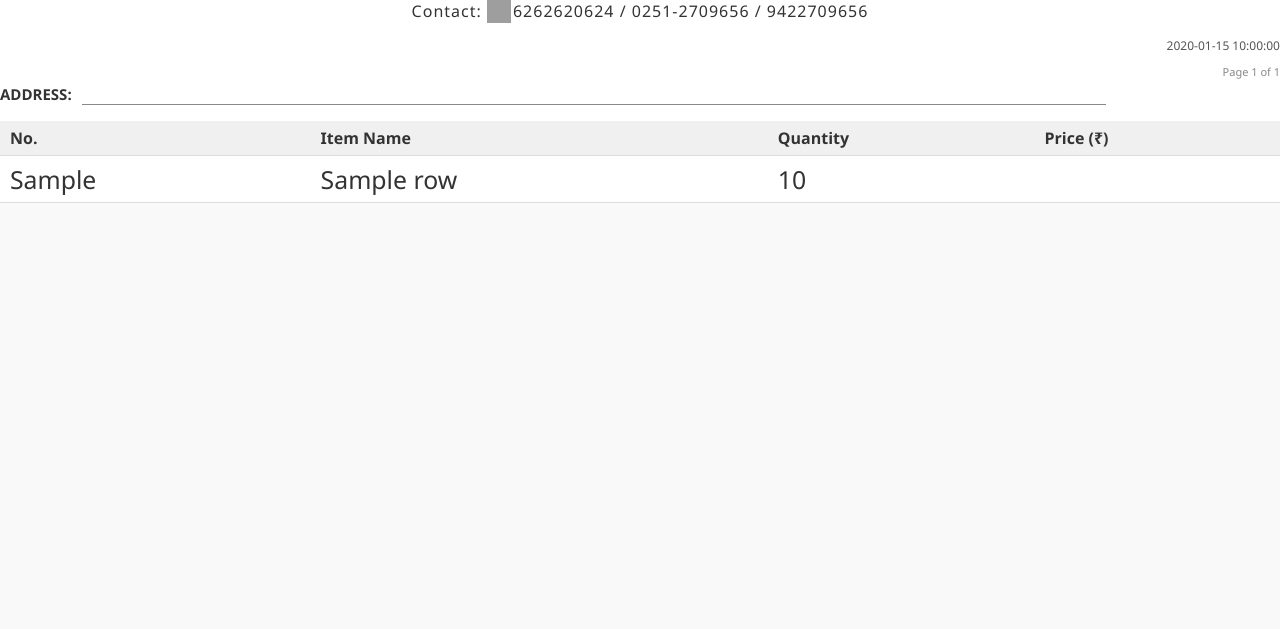
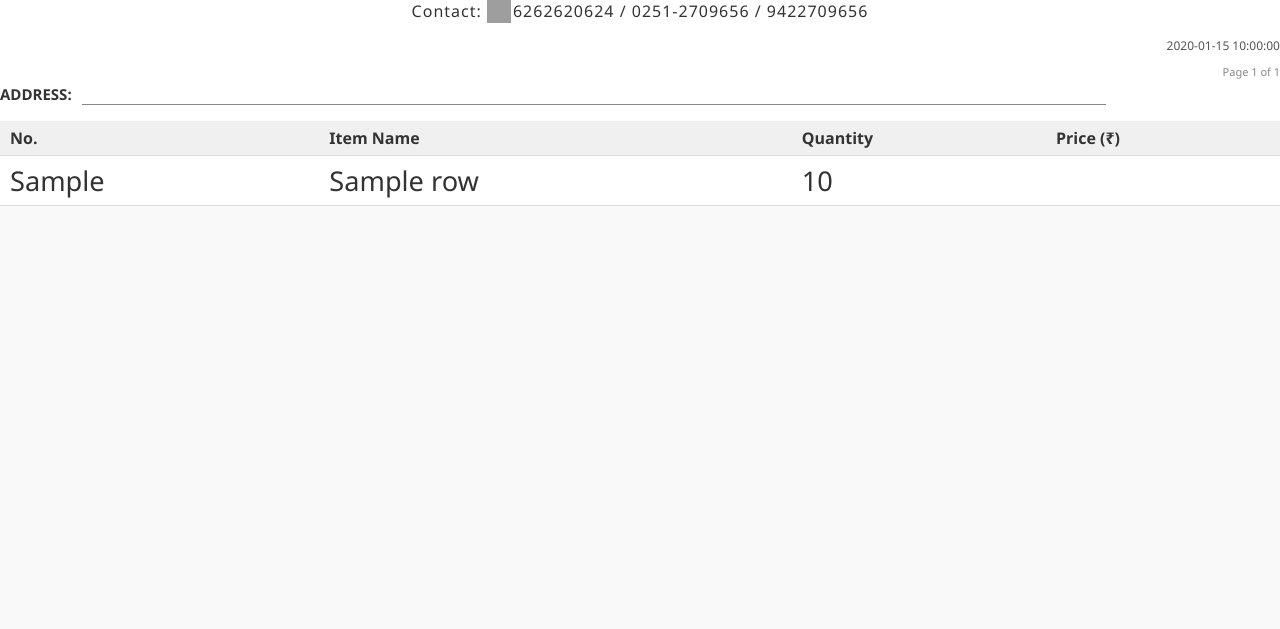
Before and after one commit to AkashKhatrii/SmartBillAgent, a Flask app: template templates/RsVegetablesReceipt.html in a window 1280 px wide. Shown: the part 171-800 px from the top of the page. Run offline with Flask 3, Linux system fonts and the light colour scheme; the template is opened without the code that fills it: most values are stand-ins (such as "Sample title", 1, 10 or a date in 2020); grey boxes are pictures that could not be loaded.

Commit message:
Bigger item font on A5 bills: 1.55rem to 1.7rem, slightly tighter page margins

```diff
--- a/templates/AnilKiryanaReceipt.html
+++ b/templates/AnilKiryanaReceipt.html
@@ -3,7 +3,7 @@
     <meta charset="utf-8">
     <link href="https://fonts.googleapis.com/css2?family=Noto+Sans+Devanagari:wght@400;700&display=swap" rel="stylesheet">
     <style>
-      @page { size: A5; margin: 12mm 8mm 14mm 8mm; }
+      @page { size: A5; margin: 10mm 8mm 10mm 8mm; }
       body { font-family: 'Segoe UI', Tahoma, Geneva, Verdana, sans-serif; background: #f9f9f9; color: #333; margin: 0; }
       .receipt-container { width: 100%; background: #fff; padding: 0; border-radius: 0; box-shadow: none; margin: 0; }
       .header { text-align: center; margin-bottom: 10px; }
@@ -21,7 +21,7 @@
       thead { display: table-header-group; }
       tfoot { display: table-footer-group; }
       th, td { padding: 6px 10px; text-align: left; border-bottom: 1px solid #ddd; }
-      td {font-size: 1.55rem;}
+      td {font-size: 1.7rem;}
       th { background-color: #f0f0f0; }
       .footer { text-align: center; font-size: 16px; color: #999; margin-top: 12px; font-weight: 600; color: black; }
       .devanagari { font-family: 'Noto Sans Devanagari', sans-serif; font-size: 95%; }
--- a/templates/RsVegetablesReceipt.html
+++ b/templates/RsVegetablesReceipt.html
@@ -3,7 +3,7 @@
     <meta charset="utf-8">
     <link href="https://fonts.googleapis.com/css2?family=Noto+Sans+Devanagari:wght@400;700&display=swap" rel="stylesheet">
     <style>
-      @page { size: A5; margin: 12mm 8mm 14mm 8mm; }
+      @page { size: A5; margin: 10mm 8mm 10mm 8mm; }
       body { font-family: 'Segoe UI', Tahoma, Geneva, Verdana, sans-serif; background: #f9f9f9; color: #333; margin: 0; }
       .receipt-container { width: 100%; background: #fff; padding: 0; border-radius: 0; box-shadow: none; margin: 0; }
       .header { text-align: center; margin-bottom: 10px; }
@@ -21,7 +21,7 @@
       thead { display: table-header-group; }
       tfoot { display: table-footer-group; }
       th, td { padding: 6px 10px; text-align: left; border-bottom: 1px solid #ddd; }
-      td {font-size: 1.55rem;}
+      td {font-size: 1.7rem;}
       th { background-color: #f0f0f0; }
       .footer { text-align: center; font-size: 16px; color: #999; margin-top: 12px; font-weight: 600; color: black; }
       .devanagari { font-family: 'Noto Sans Devanagari', sans-serif; font-size: 95%; }
```
